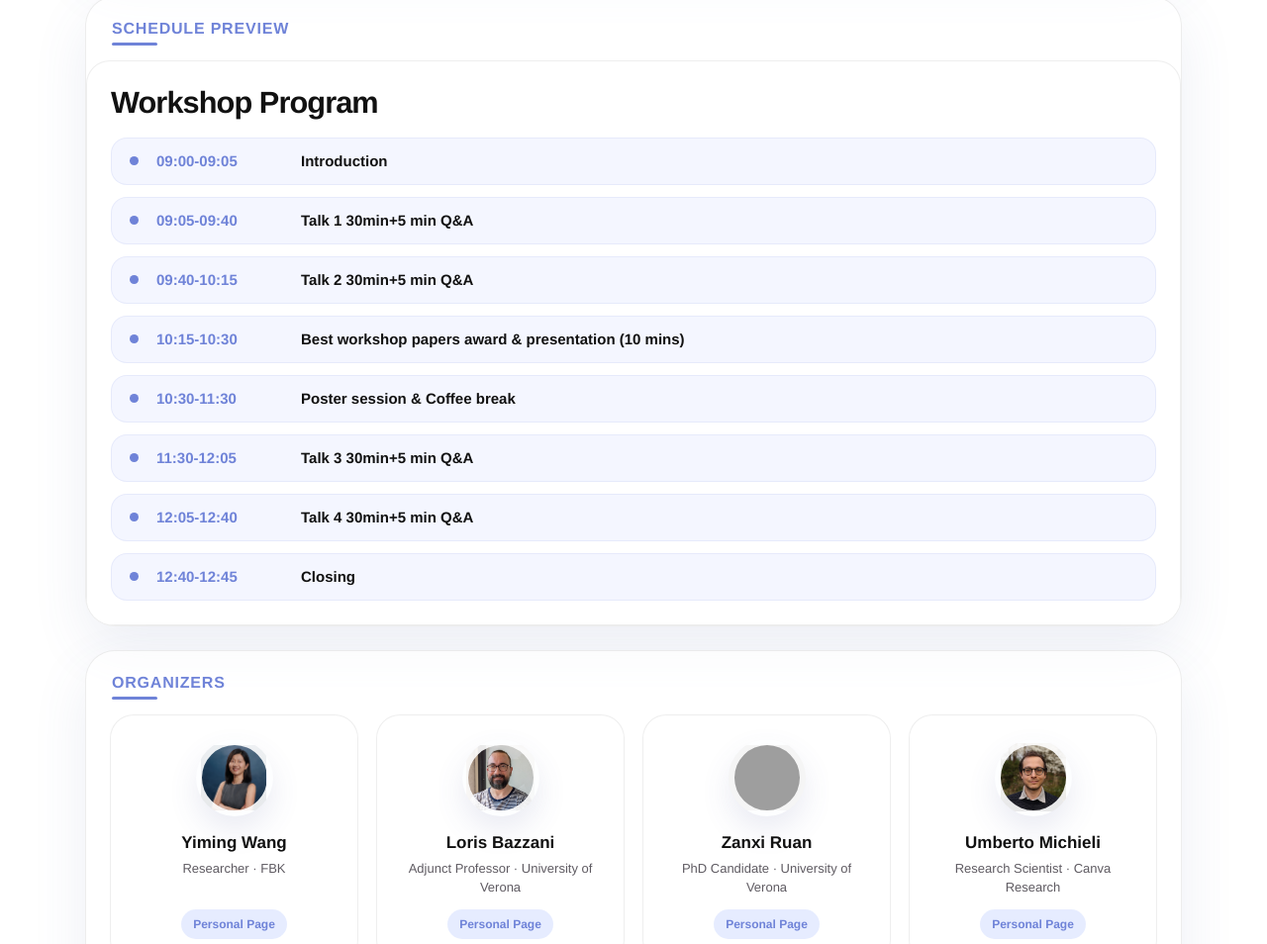
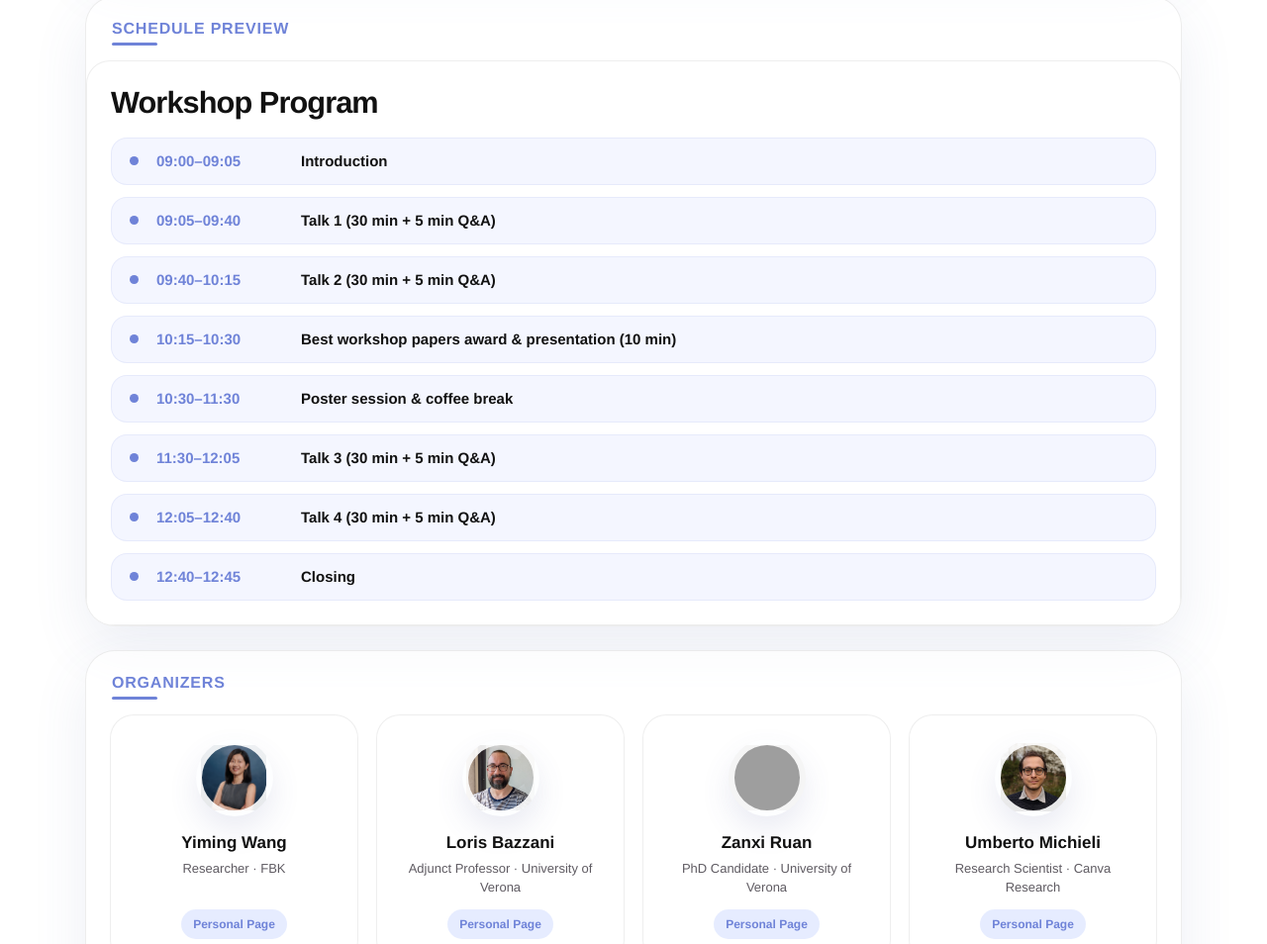
Before and after one commit to Human-AI-Co-Creation/workshop, a website: page index.html in a window 1280 px wide. Shown: the part 3026-3980 px from the top of the page at 99% size. Drawn offline with Linux system fonts and the light colour scheme; grey boxes are pictures that could not be loaded.

Commit message:
Update index.html

```diff
--- a/index.html
+++ b/index.html
@@ -569,14 +569,14 @@
             <article class="program-card flow-card">
               <h3>Workshop Program</h3>
               <ol class="program-list">
-                  <li><time>09:00-09:05</time><span>Introduction</span></li>
-                  <li><time>09:05-09:40</time><span>Talk 1 30min+5 min Q&amp;A</span></li>
-                  <li><time>09:40-10:15</time><span>Talk 2 30min+5 min Q&amp;A</span></li>
-                  <li><time>10:15-10:30</time><span>Best workshop papers award &amp; presentation (10 mins)</span></li>
-                  <li><time>10:30-11:30</time><span>Poster session &amp; Coffee break</span></li>
-                  <li><time>11:30-12:05</time><span>Talk 3 30min+5 min Q&amp;A</span></li>
-                  <li><time>12:05-12:40</time><span>Talk 4 30min+5 min Q&amp;A</span></li>
-                  <li><time>12:40-12:45</time><span>Closing</span></li>
+                  <li><time>09:00–09:05</time><span>Introduction</span></li>
+                  <li><time>09:05–09:40</time><span>Talk 1 (30 min + 5 min Q&amp;A)</span></li>
+                  <li><time>09:40–10:15</time><span>Talk 2 (30 min + 5 min Q&amp;A)</span></li>
+                  <li><time>10:15–10:30</time><span>Best workshop papers award &amp; presentation (10 min)</span></li>
+                  <li><time>10:30–11:30</time><span>Poster session &amp; coffee break</span></li>
+                  <li><time>11:30–12:05</time><span>Talk 3 (30 min + 5 min Q&amp;A)</span></li>
+                  <li><time>12:05–12:40</time><span>Talk 4 (30 min + 5 min Q&amp;A)</span></li>
+                  <li><time>12:40–12:45</time><span>Closing</span></li>
               </ol>
             </article>
           </section>
```
